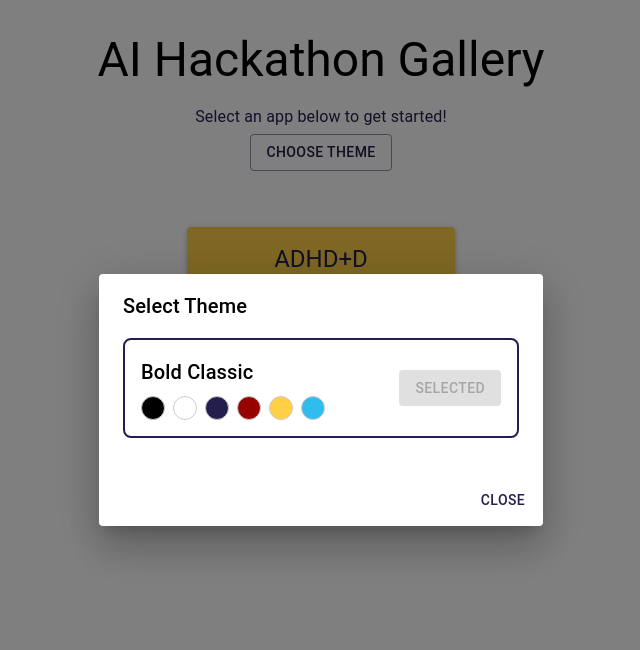
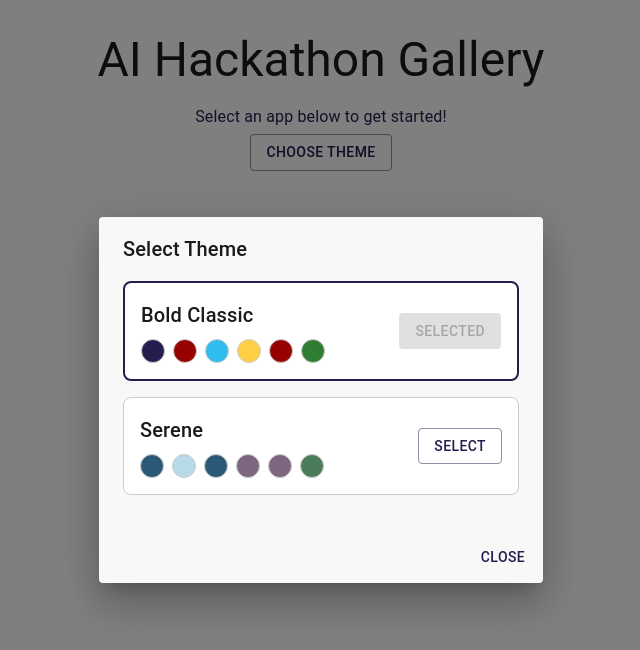
Before and after one commit to enitchals/ai-hackathon, a React (Vite) app: page /#/ in a window 1280 px wide. Both pictures are taken after a click on the button "CHOOSE THEME". Shown: the top 650 px of the page, without its empty margins (319-959 px from the left). Built offline with nearby package versions, Linux system fonts and the light colour scheme.

Commit message:
another theme

```diff
--- a/src/ThemePickerModal.tsx
+++ b/src/ThemePickerModal.tsx
@@ -1,19 +1,6 @@
 import React from 'react';
 import { Dialog, DialogTitle, DialogContent, DialogActions, Button, Box, Typography } from '@mui/material';
-
-const THEMES = [
-  {
-    name: 'Bold Classic',
-    colors: {
-      black: '#000000',
-      white: '#FFFFFF',
-      russianViolet: '#241E4E',
-      pennRed: '#960200',
-      sunglow: '#FFD046',
-      processCyan: '#30BCED',
-    },
-  },
-];
+import { THEMES } from './main';
 
 export interface ThemePickerModalProps {
   open: boolean;
@@ -22,40 +9,73 @@ export interface ThemePickerModalProps {
   selectedTheme: string;
 }
 
+interface ThemeConfig {
+  palette: {
+    mode: string;
+    primary: { main: string };
+    secondary: { main: string };
+    background: { default: string; paper: string };
+    text: { primary: string; secondary: string };
+    info: { main: string };
+    warning: { main: string };
+    error: { main: string };
+    success: { main: string };
+  };
+}
+
 const ThemePickerModal: React.FC<ThemePickerModalProps> = ({ open, onClose, onSelectTheme, selectedTheme }) => {
+  const handleThemeSelect = (name: string) => {
+    console.log('Selecting theme:', name);
+    console.log('Current selected theme:', selectedTheme);
+    console.log('Available themes:', Object.keys(THEMES));
+    onSelectTheme(name);
+    onClose();
+  };
+
   return (
     <Dialog open={open} onClose={onClose} maxWidth="xs" fullWidth>
       <DialogTitle>Select Theme</DialogTitle>
       <DialogContent>
-        {THEMES.map((theme) => (
+        {Object.entries(THEMES).map(([name, theme]) => (
           <Box
-            key={theme.name}
+            key={name}
             sx={{
               display: 'flex',
               alignItems: 'center',
               justifyContent: 'space-between',
               p: 2,
               borderRadius: 2,
-              border: theme.name === selectedTheme ? '2px solid #241E4E' : '1px solid #ccc',
+              border: name === selectedTheme ? '2px solid #241E4E' : '1px solid #ccc',
               mb: 2,
-              background: theme.colors.white,
+              background: '#FFFFFF',
             }}
           >
             <Box>
-              <Typography variant="h6">{theme.name}</Typography>
+              <Typography variant="h6">{name}</Typography>
               <Box sx={{ display: 'flex', gap: 1, mt: 1 }}>
-                {Object.values(theme.colors).map((color) => (
-                  <Box key={color} sx={{ width: 24, height: 24, bgcolor: color, borderRadius: '50%', border: '1px solid #ccc' }} />
-                ))}
+                {Object.values((theme as ThemeConfig).palette).map((value: any) =>
+                  typeof value === 'object' && value.main ? (
+                    <Box
+                      key={value.main}
+                      sx={{
+                        width: 24,
+                        height: 24,
+                        bgcolor: value.main,
+                        borderRadius: '50%',
+                        border: '1px solid #ccc'
+                      }}
+                    />
+                  ) : null
+                )}
               </Box>
             </Box>
             <Button
-              variant={theme.name === selectedTheme ? 'contained' : 'outlined'}
+              variant={name === selectedTheme ? 'contained' : 'outlined'}
               color="primary"
-              onClick={() => onSelectTheme(theme.name)}
-              disabled={theme.name === selectedTheme}
+              onClick={() => handleThemeSelect(name)}
+              disabled={name === selectedTheme}
             >
-              {theme.name === selectedTheme ? 'Selected' : 'Select'}
+              {name === selectedTheme ? 'Selected' : 'Select'}
             </Button>
           </Box>
         ))}
--- a/src/main.tsx
+++ b/src/main.tsx
@@ -4,18 +4,53 @@ import './index.css'
 import App from './App'
 import { ThemeProvider, CssBaseline, createTheme } from '@mui/material'
 
-const THEMES: Record<string, any> = {
+export const THEMES: Record<string, any> = {
   'Bold Classic': {
     palette: {
       mode: 'light',
-      primary: { main: '#241E4E' }, // Russian Violet
-      secondary: { main: '#960200' }, // Penn Red
-      background: { default: '#FFFFFF', paper: '#FFFFFF' }, // White backgrounds
-      text: { primary: '#000000', secondary: '#241E4E' }, // Black text, accent secondary
-      info: { main: '#30BCED' }, // Process Cyan
-      warning: { main: '#FFD046' }, // Sunglow (for highlights only)
-      error: { main: '#960200' },
-      success: { main: '#30BCED' },
+      primary: { main: '#241E4E' }, // Russian Violet - keeping this dark color for good contrast
+      secondary: { main: '#960200' }, // Penn Red - vibrant accent
+      background: { default: '#FFFFFF', paper: '#F8F8F8' }, // White with slightly off-white paper
+      text: { primary: '#1A1A1A', secondary: '#241E4E' }, // Near-black for best readability
+      info: { main: '#30BCED' }, // Process Cyan - vibrant but not harsh
+      warning: { main: '#FFD046' }, // Sunglow - warm accent
+      error: { main: '#960200' }, // Penn Red for errors
+      success: { main: '#2E7D32' }, // Forest Green - standard success color
+    },
+    components: {
+      MuiTextField: {
+        styleOverrides: {
+          root: {
+            '& .MuiInputBase-root': {
+              backgroundColor: '#FFFFFF',
+            },
+          },
+        },
+      },
+    },
+  },
+  'Serene': {
+    palette: {
+      mode: 'light',
+      primary: { main: '#2B5876' }, // Deep Blue - darker version for better contrast
+      secondary: { main: '#B7DAE8' }, // Columbia Blue - soft accent
+      background: { default: '#EAFFFD', paper: '#EFEFF0' }, // Keeping Azure and Anti-flash White
+      text: { primary: '#1A1A1A', secondary: '#2B5876' }, // Near-black and Deep Blue
+      info: { main: '#2B5876' }, // Deep Blue for consistency
+      warning: { main: '#7C677F' }, // Darker Thistle - better contrast
+      error: { main: '#7C677F' }, // Darker Thistle for errors
+      success: { main: '#4A7C59' }, // Sage Green - natural success color
+    },
+    components: {
+      MuiTextField: {
+        styleOverrides: {
+          root: {
+            '& .MuiInputBase-root': {
+              backgroundColor: '#FFFFFF',
+            },
+          },
+        },
+      },
     },
   },
 }
@@ -45,7 +80,16 @@ function ThemeContextProvider({ children }: { children: React.ReactNode }) {
 
 function Main() {
   const { themeName } = useThemeContext()
-  const theme = useMemo(() => createTheme(THEMES[themeName] as any || THEMES['Bold Classic']), [themeName])
+  const theme = useMemo(() => {
+    console.log('Applying theme:', themeName);
+    console.log('Available themes:', Object.keys(THEMES));
+    const themeConfig = THEMES[themeName];
+    if (!themeConfig) {
+      console.warn('Theme not found:', themeName);
+      return createTheme(THEMES['Bold Classic']);
+    }
+    return createTheme(themeConfig);
+  }, [themeName])
   return (
     <ThemeProvider theme={theme}>
       <CssBaseline />
```
